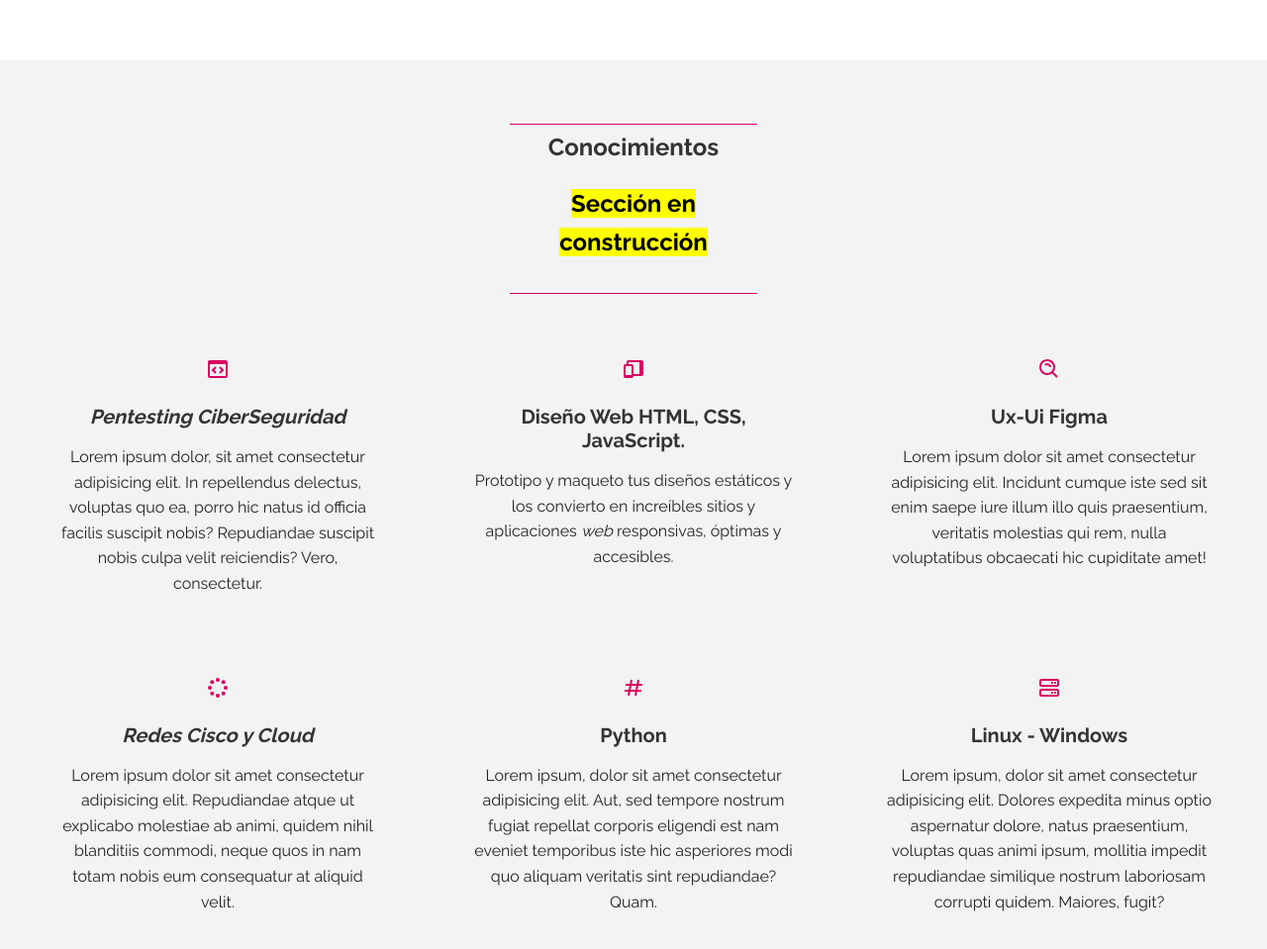
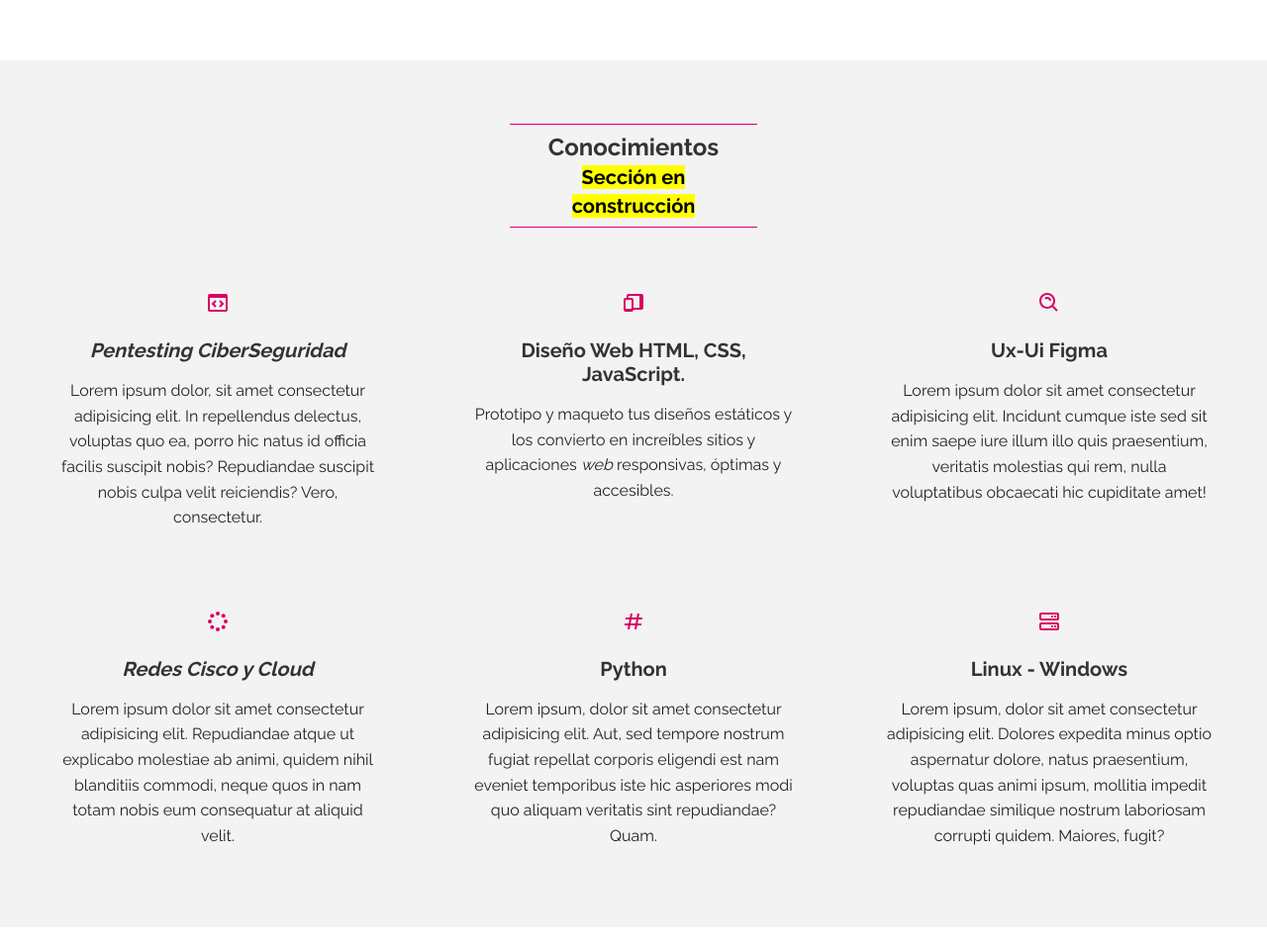
Before and after one commit to OscarTom/oscartom.github.io, a plain HTML site: page index.html in a window 1280 px wide. Shown: the part 1731-2690 px from the top of the page at 99% size. Drawn offline with Linux system fonts and the light colour scheme.

Commit message:
Update index.html

```diff
--- a/index.html
+++ b/index.html
@@ -126,7 +126,7 @@
 
     <section id="estudios" class="estudios section bg-gray-light">
         <div class="container full-lg-screen">
-            <h2 class="section-title">Conocimientos <p style="text-align: center; font-size: 1.5rem"><mark>Sección en construcción</mark></p></h2>
+            <h2 class="section-title">Conocimientos <small><mark>Sección en construcción</mark></small></h2>
             <article class="service-card">
                 <svg xmlns="http://www.w3.org/2000/svg" width="24" height="24" viewBox="0 0 24 24"><path d="M20,3H4C2.897,3,2,3.897,2,5v14c0,1.103,0.897,2,2,2h16c1.103,0,2-0.897,2-2V5C22,3.897,21.103,3,20,3z M4,19V7h16 l0.002,12H4z"/><path d="M9.293 9.293L5.586 13 9.293 16.707 10.707 15.293 8.414 13 10.707 10.707zM14.707 9.293L13.293 10.707 15.586 13 13.293 15.293 14.707 16.707 18.414 13z"/></svg>
                 <h3><i>Pentesting CiberSeguridad</i></h3>
```
